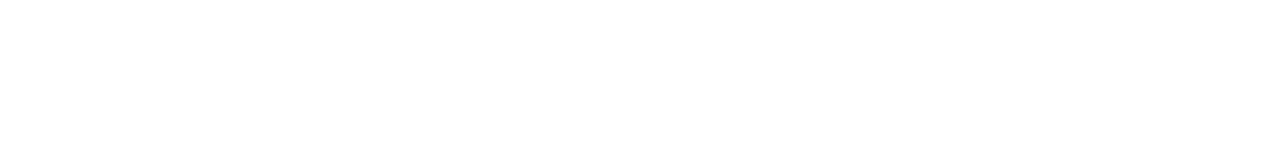
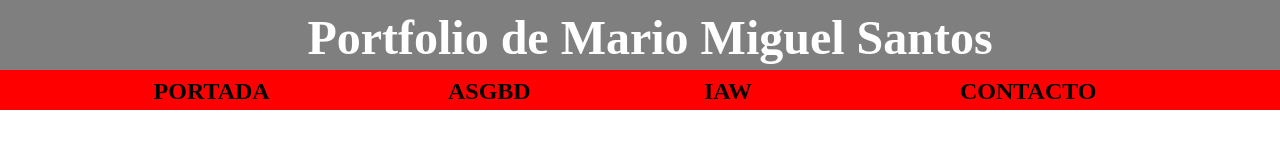
Before and after one commit to mario-mms/mario-mms.github.io, a plain HTML site: page index.html in a window 1280 px wide. Drawn offline with Linux system fonts and the light colour scheme.

Commit message:
Título y Navegación

```diff
--- a/css/portada.css
+++ b/css/portada.css
@@ -0,0 +1,63 @@
+body{
+    margin: 0;
+}
+h1{
+    text-align: center;
+    position: fixed;
+    top: 0;
+    left: 0;
+    width: 100%;
+    height: 50px;
+    font-size: 3em;
+    color: white;
+    background-color: rgba(0,0,0,0.5);
+    margin: 0;
+    padding: 10px;
+}
+nav{
+    position: fixed;
+    top: 70px;
+    width: 100%;
+    height: 40px;
+    background-color: red;
+}
+nav div{
+    position: absolute;
+    top: 20%;
+}
+h2{
+    margin: 0;
+}
+#portada{
+    left: 12%;
+    height: 100%;
+    width: 25%;
+}
+#asgbd{
+    left: 35%;
+}
+#iaw{
+    left: 55%;
+}
+#contacto{
+    left: 75%;
+}
+section {
+    position: absolute;
+    top: 40px;
+}
+h3{
+    margin: 0;
+}
+div section{
+    display: none;
+}
+#portada:hover #desport{
+    display: inline-block;
+}
+#asgbd:hover #desasgbd{
+    display: inline-block;
+}
+#iaw:hover #desiaw{
+    display: inline-block;
+}
--- a/index.html
+++ b/index.html
@@ -9,6 +9,39 @@
     <link rel="stylesheet" href="css/portada.css">
 </head>
 <body>
+    <h1>
+        Portfolio de Mario Miguel Santos
+    </h1>
+        <nav>
+            <div id="portada">
+                <h2>PORTADA</h2>
+                <section id="desport">
+                    <h3>Sobre mí</h3>
+                    <h3>Logros</h3>
+                    <h3>Fortalezas</h3>
+                    <h3>Objetivos</h3>
+                </section>
+            </div>
+            <div id="asgbd">
+                <h2>ASGBD</h2>
+                <section id="desasgbd">
+                    <h3>Proyectos</h3>
+                    <h3>Prácticas</h3>
+                </section>
+            </div>
+            <div id="iaw">
+                <h2>IAW</h2>
+                <section id="desiaw">
+                    <h3>Proyectos</h3>
+                    <h3>Prácticas</h3>
+                </section>
+            </div>
+            <div id="contacto">
+            <h2>CONTACTO</h2>
+            </div>
+        </nav>
+<main>
 
+</main>
 </body>
 </html>
```
